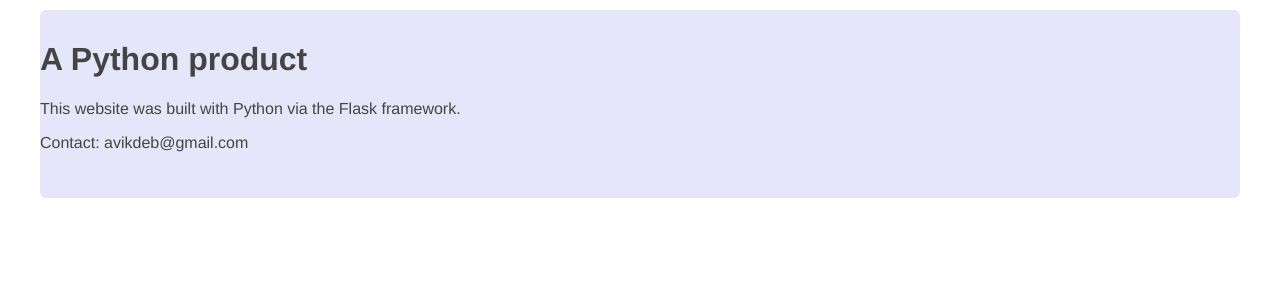
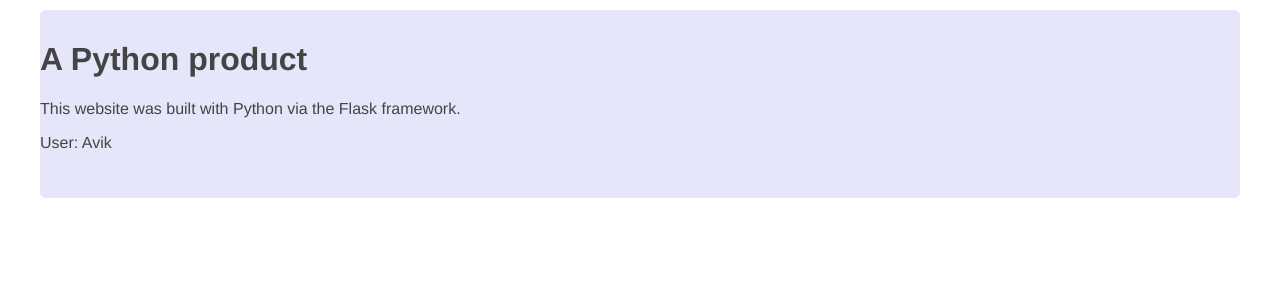
Before and after one commit to avikdeb/pythonwork, a Flask app: page / in a window 1280 px wide. Shown: the part 35-335 px from the top of the page. Run offline with Flask 2, Linux system fonts and the light colour scheme.

Commit message:
added python script call

```diff
--- a/mywebdiary/templates/home.html
+++ b/mywebdiary/templates/home.html
@@ -6,7 +6,7 @@
   <div class="home">
     <h1>A Python product</h1>
     <p>This website was built with Python via the Flask framework.</p>
-    <p>Contact: avikdeb@gmail.com</p>
+    <p>User: {{ user.username }}</p>
   </div>
 {% endblock %}
   </body>
```
